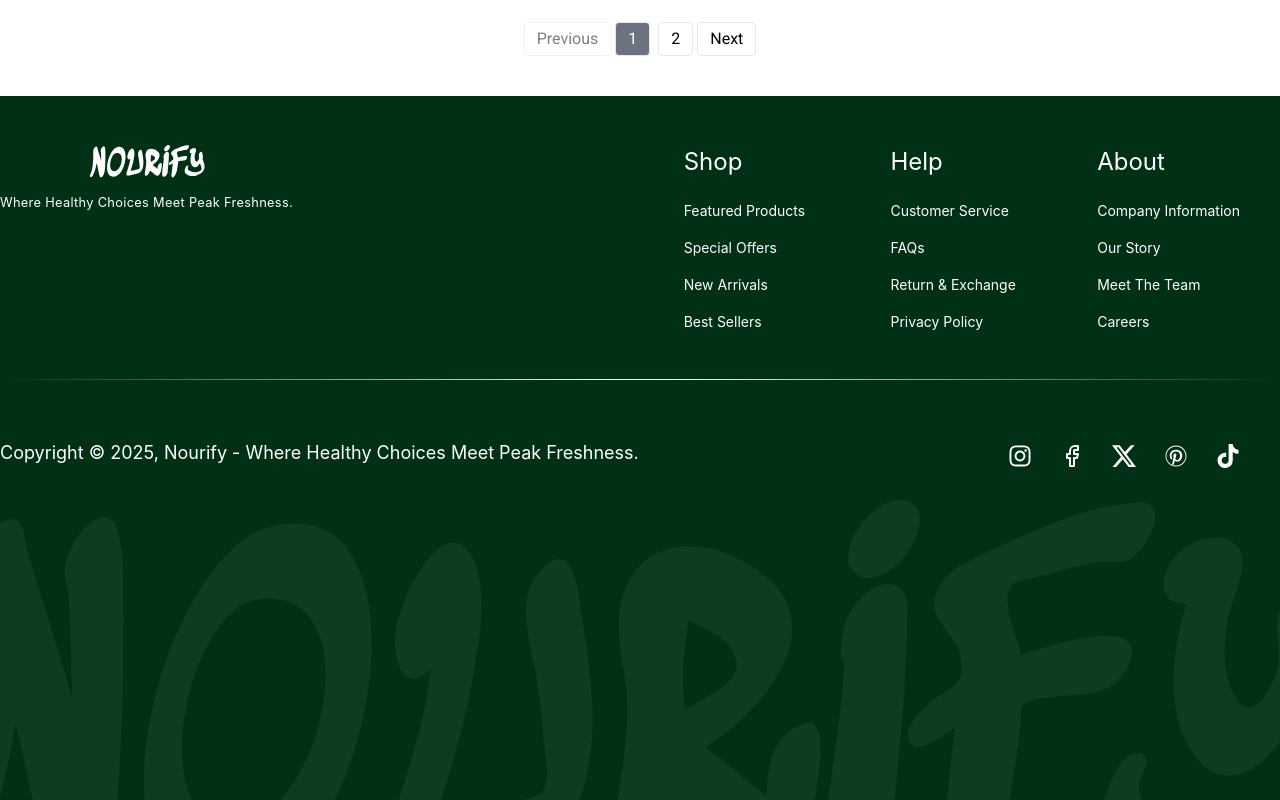
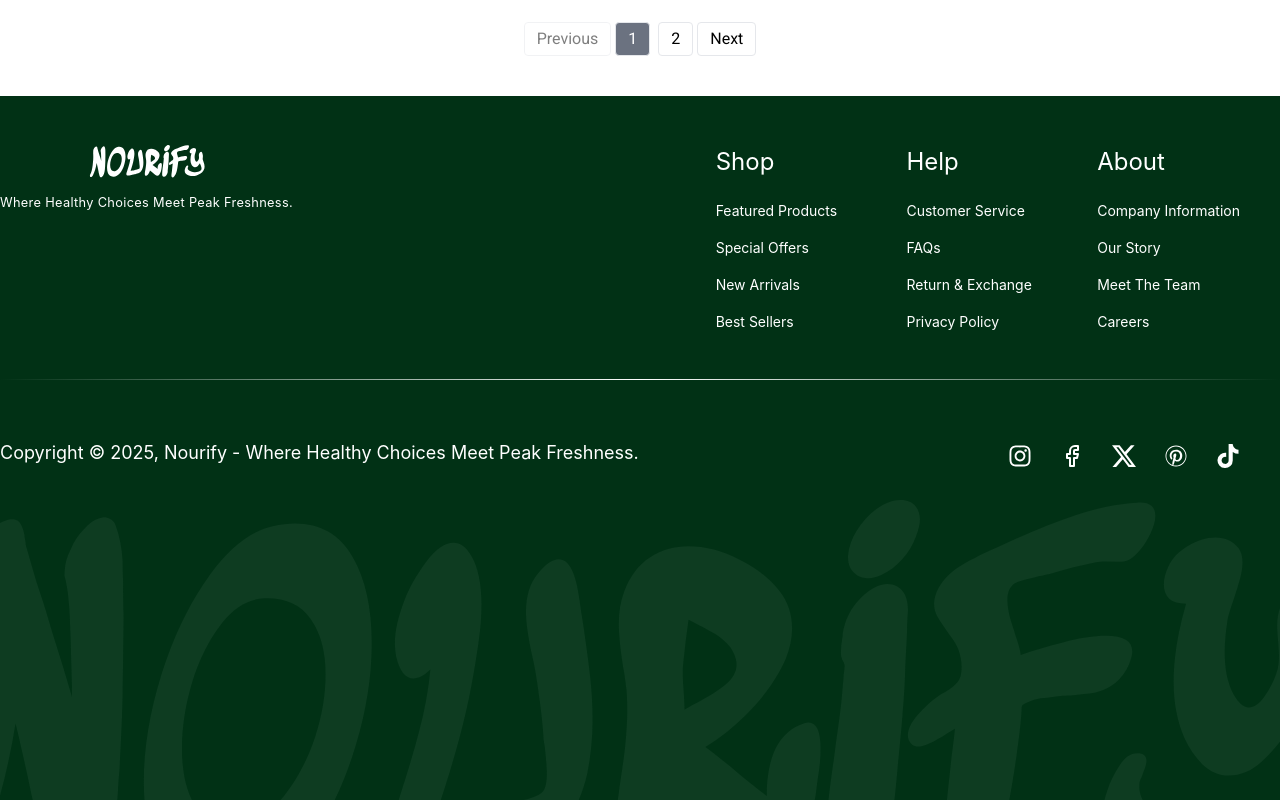
Before and after one commit to Nourify-develop/Nourify, a Next.js app: page /shop in a window 1280 px wide. Shown: the part 1883-2683 px from the top of the page. Built offline with nearby package versions, Linux system fonts and the light colour scheme; a web font is replaced by a local one.

Commit message:
feat: updated footer bottom image and spacing

```diff
--- a/src/app/shop/components/OurProducts.tsx
+++ b/src/app/shop/components/OurProducts.tsx
@@ -14,6 +14,7 @@ const OurProducts: React.FC = () => {
   const productsPerPage = 10; // Number of products per page
 
   // Filter products based on search, category, price, size, limited offer, and express delivery
+
   const filteredProducts = products.filter((product) => {
     const matchesSearch = product.name
       .toLowerCase()
--- a/src/components/Footer.tsx
+++ b/src/components/Footer.tsx
@@ -45,7 +45,7 @@ function Footer() {
               Where Healthy Choices Meet Peak Freshness.
             </p>
           </div>
-          <div className="grid md:grid-cols-3 w-auto text-white gap-[4rem]">
+          <div className="grid md:grid-cols-3 w-auto text-white gap-[3rem]">
             <div>
               <h4 className="mb-5 text-[1.5rem]">Shop</h4>
               <div className="flex flex-col gap-4 font-normal text-[0.875rem]">
```
